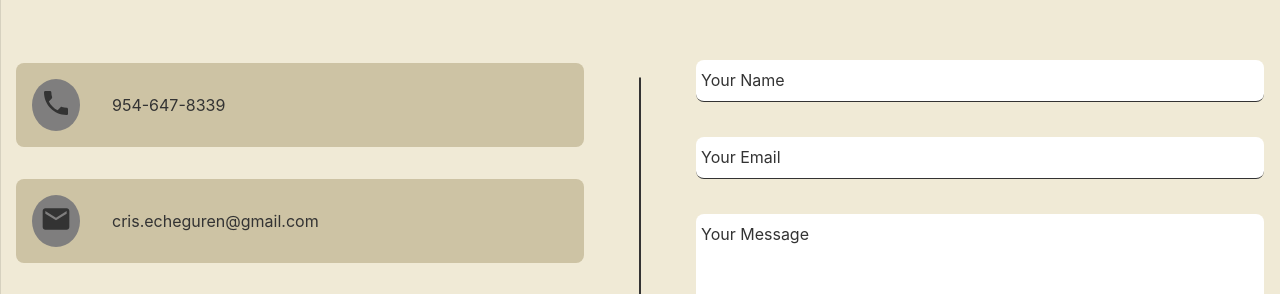
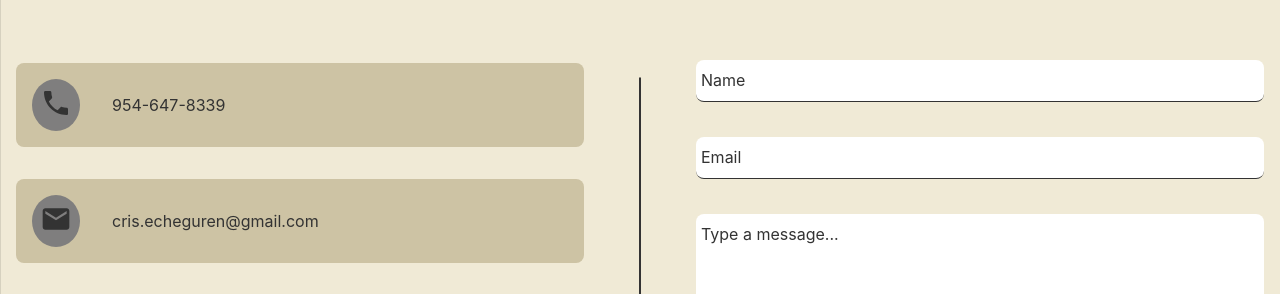
Before and after one commit to crisecheguren/resume-2023, a React (Create React App) app: page /contact in a window 1280 px wide. Shown: the part 274-568 px from the top of the page. Built offline with nearby package versions, Linux system fonts and the light colour scheme.

Commit message:
changed form a bit

```diff
--- a/src/components/contact-form/contact-form.component.jsx
+++ b/src/components/contact-form/contact-form.component.jsx
@@ -63,9 +63,9 @@ const ContactForm = () => {
         <div>
             <StyledForm ref={form} onSubmit={sendEmail}>
                 <div>
-                <FormInput type="text" name="from_name" label="Your Name" onChange={handleChange} value={from_name} required/>
-                <FormInput type="text" name="from_email" label="Your Email" onChange={handleChange} value={from_email} required/>
-                <FormTextArea type="text" name="message" label="Your Message" onChange={handleChange} value={message} required/>
+                <FormInput type="text" name="from_name" label="Name" onChange={handleChange} value={from_name} required/>
+                <FormInput type="text" name="from_email" label="Email" onChange={handleChange} value={from_email} required/>
+                <FormTextArea type="text" name="message" label="Type a message..." onChange={handleChange} value={message} required/>
                 </div>
                 <button type='submit'>Send</button>
             </StyledForm>
```
